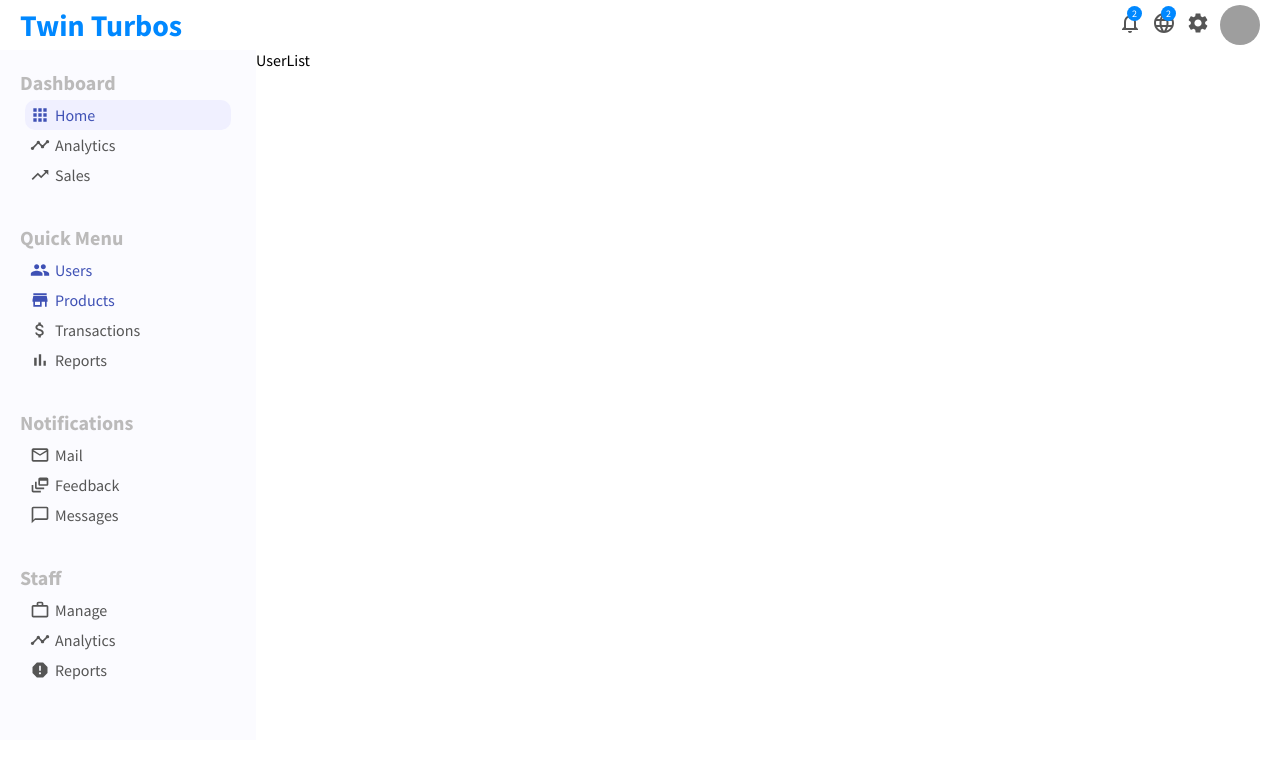
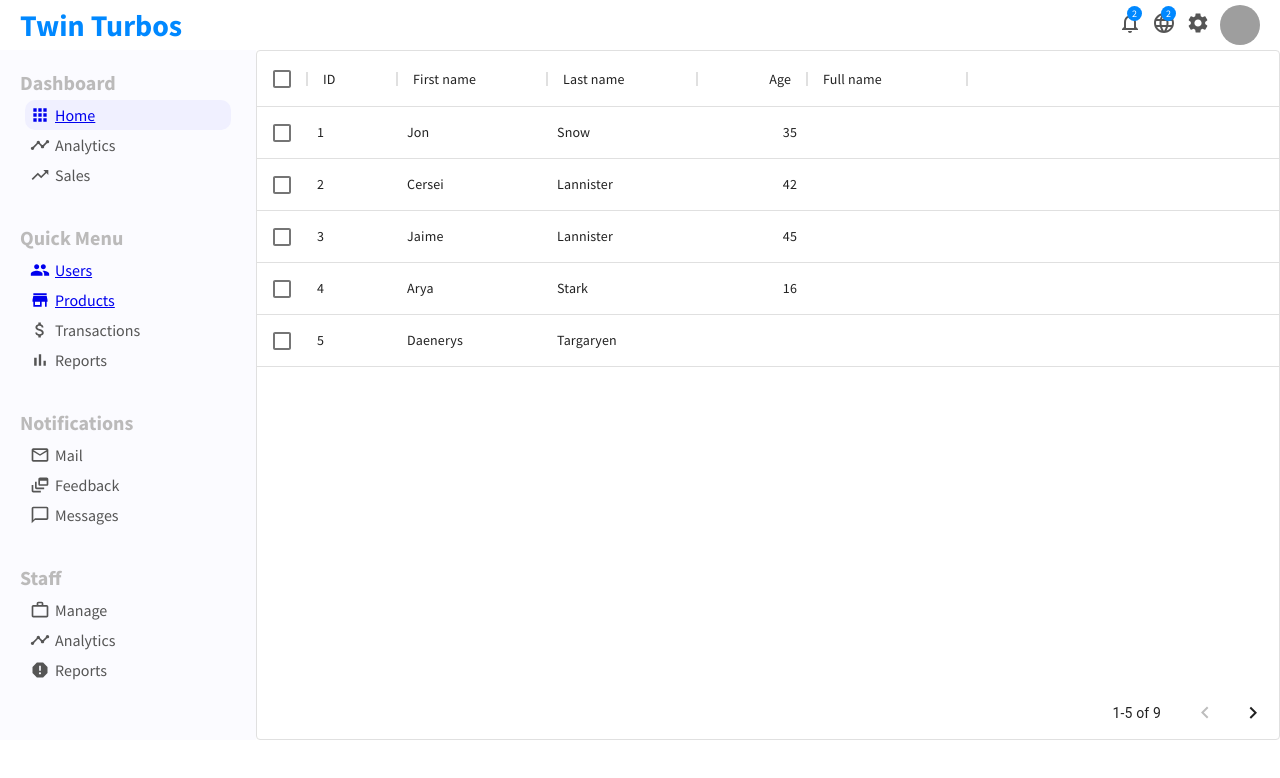
Before and after one commit to lhaykus/React-Jdm-website, a React (Create React App) app in the folder admin/: page /#/users in a window 1280 px wide. Shown: the top 778 px of the page. Built offline with nearby package versions, Linux system fonts and the light colour scheme; grey boxes are pictures that could not be loaded.

Commit message:
creating user page

```diff
--- a/admin/src/App.js
+++ b/admin/src/App.js
@@ -3,9 +3,7 @@
 import Sidebar from './components/sidebar/Sidebar';
 import Topbar from './components/topbar/Topbar';
 import Home from './pages/home/Home';
-import {
-  HashRouter as Router, Routes, Route, Redirect,
-} from "react-router-dom";
+import {HashRouter as Router, Routes, Route, Redirect,} from "react-router-dom";
 import UserList from './pages/userList/UserList';
 
 
@@ -19,7 +17,7 @@
           <Sidebar />
           <Routes>
             <Route exact path='/' element ={<Home />}/>
-            <Route exact path='/users' element ={<UserList />}/>
+            <Route exact path="/users" element = {<UserList />}/>
           </Routes>
         </div>
       </Router>
--- a/admin/src/components/sidebar/Sidebar.jsx
+++ b/admin/src/components/sidebar/Sidebar.jsx
@@ -1,4 +1,4 @@
-import { Link } from '@material-ui/core';
+import { Link } from 'react-router-dom';
 import React from 'react';
 import './sidebar.css';
 import {
--- a/admin/src/pages/userList/UserList.jsx
+++ b/admin/src/pages/userList/UserList.jsx
@@ -1,9 +1,62 @@
 import React from 'react';
 import './userList.css';
+import { DataGrid } from "@material-ui/data-grid";
+
 
 const UserList = () => {
+    const columns = [
+        { field: 'id', headerName: 'ID', width: 90 },
+        {
+          field: 'firstName',
+          headerName: 'First name',
+          width: 150,
+          editable: true,
+        },
+        {
+          field: 'lastName',
+          headerName: 'Last name',
+          width: 150,
+          editable: true,
+        },
+        {
+          field: 'age',
+          headerName: 'Age',
+          type: 'number',
+          width: 110,
+          editable: true,
+        },
+        {
+          field: 'fullName',
+          headerName: 'Full name',
+          description: 'This column has a value getter and is not sortable.',
+          sortable: false,
+          width: 160,
+        },
+      ];
+
+      const rows = [
+        { id: 1, lastName: 'Snow', firstName: 'Jon', age: 35 },
+        { id: 2, lastName: 'Lannister', firstName: 'Cersei', age: 42 },
+        { id: 3, lastName: 'Lannister', firstName: 'Jaime', age: 45 },
+        { id: 4, lastName: 'Stark', firstName: 'Arya', age: 16 },
+        { id: 5, lastName: 'Targaryen', firstName: 'Daenerys', age: null },
+        { id: 6, lastName: 'Melisandre', firstName: null, age: 150 },
+        { id: 7, lastName: 'Clifford', firstName: 'Ferrara', age: 44 },
+        { id: 8, lastName: 'Frances', firstName: 'Rossini', age: 36 },
+        { id: 9, lastName: 'Roxie', firstName: 'Harvey', age: 65 },
+      ];
+
+
   return (
-    <div className='user-list'>UserList</div>
+    <div className='user-list'>
+    <DataGrid
+    rows={rows}
+    columns={columns}
+    pageSize={5}
+    checkboxSelection
+    disableSelectionOnClick
+  />
+  </div>
   )
 }
 
```
